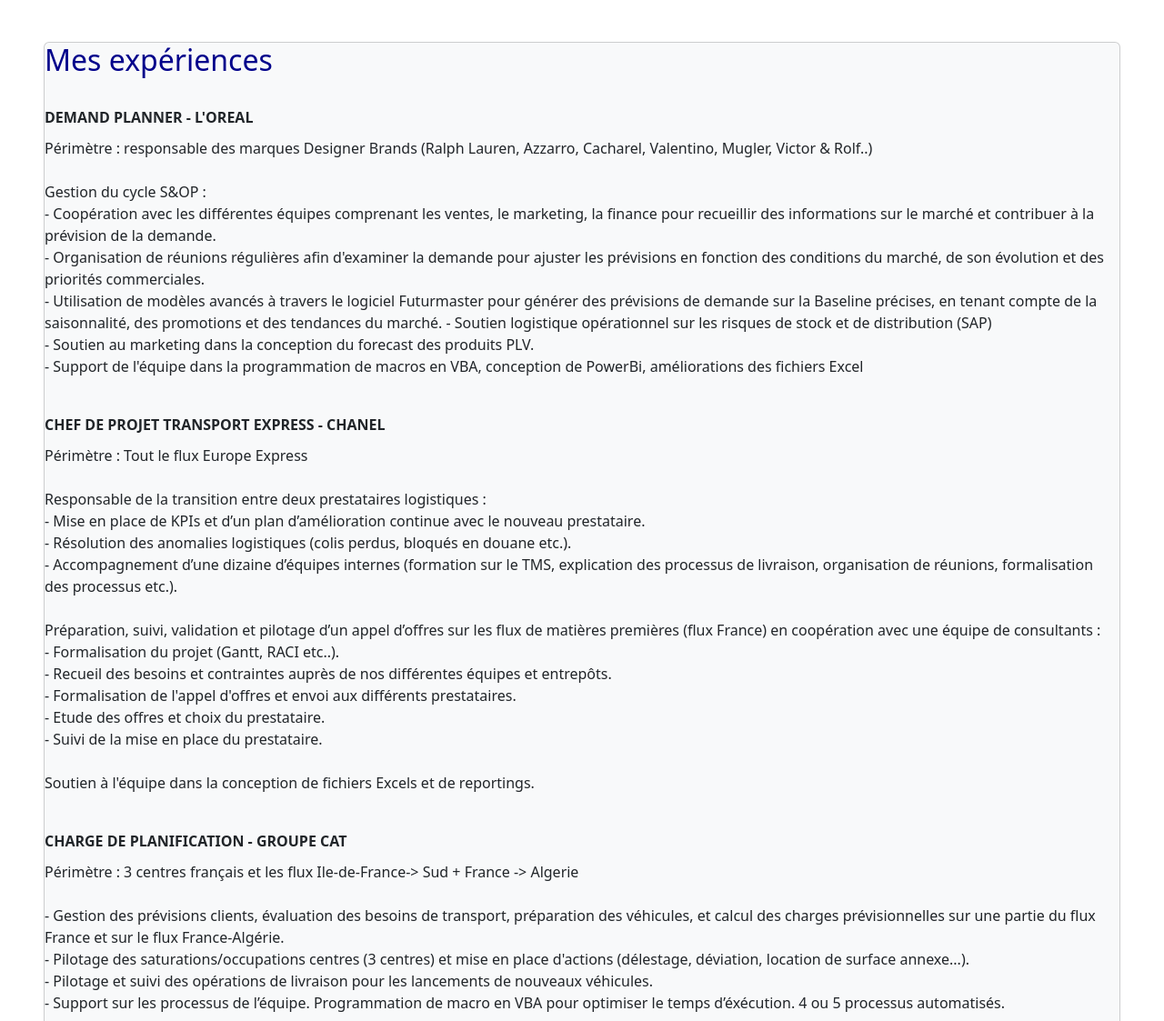
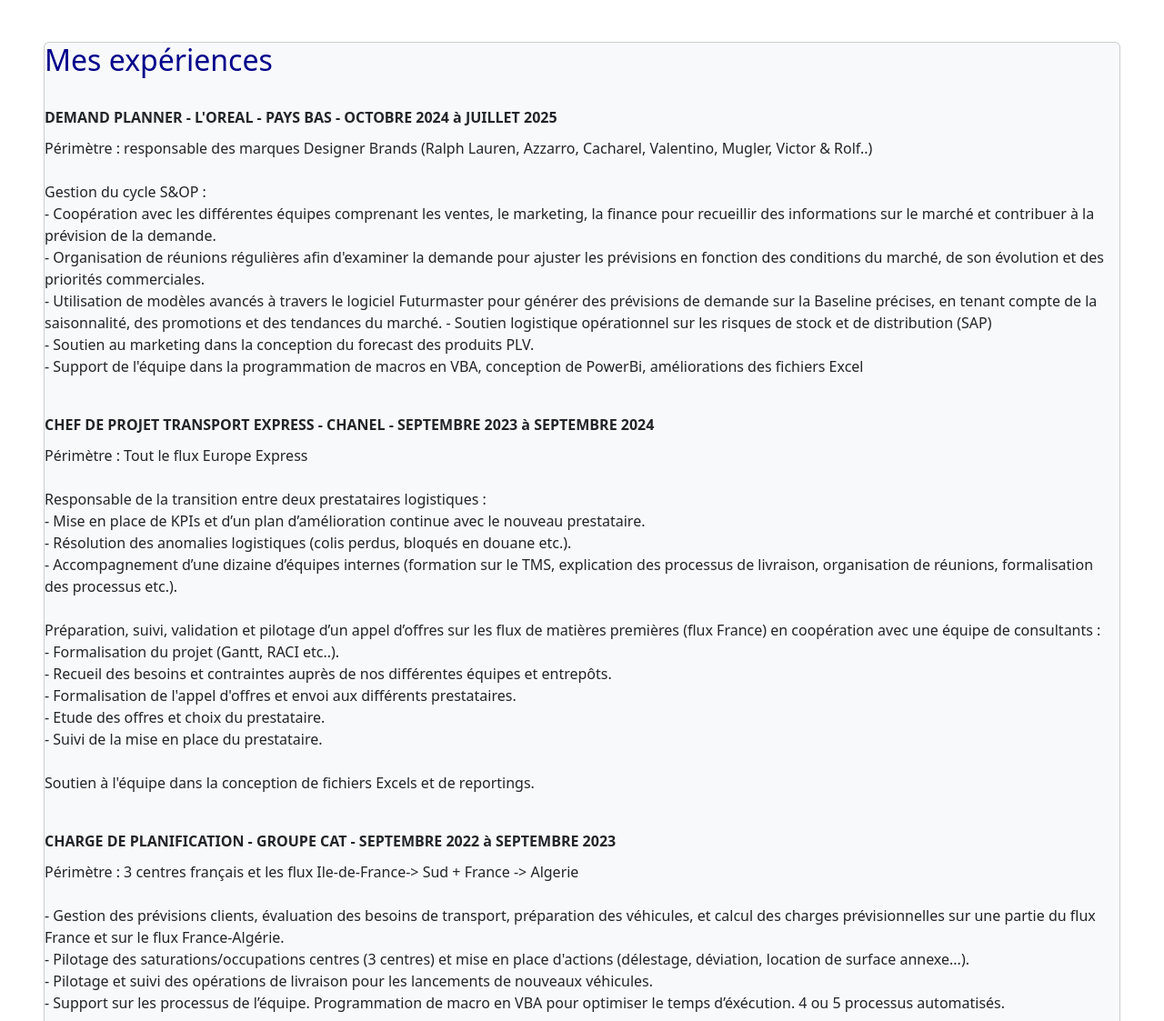
Before and after one commit to Mlambert-dev/matthieulambert.io, a plain HTML site: page index.html in a window 1280 px wide. Shown: the part 1313-2436 px from the top of the page at 91% size. Drawn offline with nearby package versions, Linux system fonts and the light colour scheme.

Commit message:
Update index.htmL

```diff
--- a/index.html
+++ b/index.html
@@ -160,7 +160,7 @@
     <div class="card bg-light shadow-mg mt-5 justify-content-center mx-5">
       <h2 class="card-title start-0 " id="Mes-exp">Mes expériences</h2>
       <br>
-      <div class="title fw-bold" style="height: 10px;">DEMAND PLANNER - L'OREAL</div>
+      <div class="title fw-bold" style="height: 10px;">DEMAND PLANNER - L'OREAL - PAYS BAS - OCTOBRE 2024 à JUILLET 2025 </div>
       <br>
       <p class="experiences">
         Périmètre : responsable des marques Designer Brands (Ralph Lauren, Azzarro, Cacharel, Valentino, Mugler, Victor
@@ -181,7 +181,7 @@
         Excel
       </p>
       <br>
-      <div class="title fw-bold" style="height: 10px;">CHEF DE PROJET TRANSPORT EXPRESS - CHANEL</div>
+      <div class="title fw-bold" style="height: 10px;">CHEF DE PROJET TRANSPORT EXPRESS - CHANEL - SEPTEMBRE 2023 à SEPTEMBRE 2024 </div>
       <br>
       <p class="experiences">
         Périmètre : Tout le flux Europe Express
@@ -204,7 +204,7 @@
         Soutien à l'équipe dans la conception de fichiers Excels et de reportings.
       </p>
       <br>
-      <div class="title fw-bold" style="height: 10px;">CHARGE DE PLANIFICATION - GROUPE CAT</div>
+      <div class="title fw-bold" style="height: 10px;">CHARGE DE PLANIFICATION - GROUPE CAT - SEPTEMBRE 2022 à SEPTEMBRE 2023 </div>
       <br>
       <p class="experiences">
         Périmètre : 3 centres français et les flux Ile-de-France-> Sud + France -> Algerie
```
